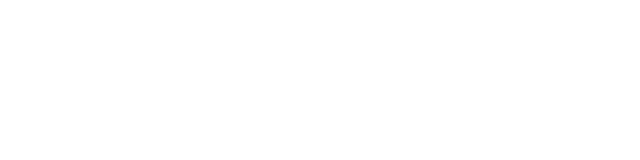
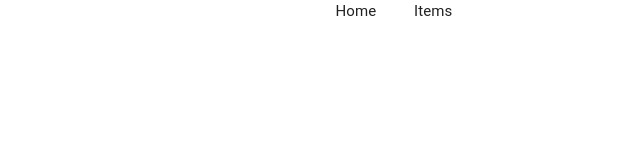
Before and after one commit to tsl001/League-Of-Legends-matches-data, a Next.js app: page / in a window 1280 px wide. Shown: the top 160 px of the page, without its empty margins (246-886 px from the left). Built offline with nearby package versions, Linux system fonts and the light colour scheme.

Commit message:
Added basic navbar and fixed fiddlesticks images not showing up

```diff
--- a/app/components/Match.tsx
+++ b/app/components/Match.tsx
@@ -96,7 +96,7 @@
                         <div className={`${matchStyles['champ-photo']}`}>
                             <CardMedia
                                 component="img"
-                                image={`http://ddragon.leagueoflegends.com/cdn/${patchVersion}/img/champion/${participant.championName}.png`}
+                                image={`http://ddragon.leagueoflegends.com/cdn/${patchVersion}/img/champion/${participant["championName"]}.png`}
                                 sx={{ width: 'auto', height: '3rem' }}
                                 alt="Champion Picture"
                             />
@@ -236,9 +236,15 @@
         for(let i = 0; i < numOfParticipants; i++){
 
             let currParticipant = getMatchData.info.participants[i]
-            if(currParticipant.puuid === currentPuuid){
-                setCurrSummonerChamp(currParticipant.championName)
-                setCurrSummMatchWon(currParticipant.win === true ? true : false)
+
+            if(currParticipant["championName"] === "FiddleSticks"){
+                currParticipant["championName"] = "Fiddlesticks"
+            }
+
+
+            if(currParticipant["puuid"] === currentPuuid){
+                setCurrSummonerChamp(currParticipant["championName"])
+                setCurrSummMatchWon(currParticipant["win"] === true ? true : false)
             }
 
             const participantRanks = await fetchSummonerRanks(currParticipant["summonerId"])
@@ -255,7 +261,7 @@
                 currParticipant["rankNum"] = ""
             }
 
-            if(currParticipant.win === true){
+            if(currParticipant["win"] === true){
                 winLossMap.get('win').push(currParticipant)
             }else if(currParticipant.win === false){
                 winLossMap.get('loss').push(currParticipant)
--- a/app/layout.tsx
+++ b/app/layout.tsx
@@ -2,6 +2,7 @@
 import type { Metadata } from 'next'
 import Head from 'next/head'
 import { Inter } from 'next/font/google'
+import Link from 'next/link';
 import CssBaseline from '@mui/material/CssBaseline';
 
 const inter = Inter({ subsets: ['latin'] })
@@ -10,6 +11,7 @@
   title: 'U.GG copy',
   description: 'Copy of U.GG',
 }
+
 
 export default function RootLayout({
   children,
@@ -22,7 +24,23 @@
       <Head>
         <meta name="viewport" content="initial-scale=1, width=device-width" />
       </Head>
-      <body>{children}</body>
+      <body>
+        <nav>
+          <ul className="flex justify-center gap-10">
+            <li>
+              <Link href="/">
+                Home
+              </Link>
+            </li>
+            <li>
+              <Link href="/items">
+                 Items
+              </Link>
+            </li>
+          </ul>
+        </nav>
+        {children}
+      </body>
     </html>
   )
 }
--- a/package.json
+++ b/package.json
@@ -13,6 +13,7 @@
     "@emotion/react": "^11.11.1",
     "@emotion/styled": "^11.11.0",
     "@mui/icons-material": "^5.14.8",
+    "@mui/lab": "^5.0.0-alpha.150",
     "@mui/material": "^5.14.8",
     "@types/node": "20.5.6",
     "@types/react": "18.2.21",
```
Also changed, not shown: 1 other file (tests, documents, lock files or other folders).
